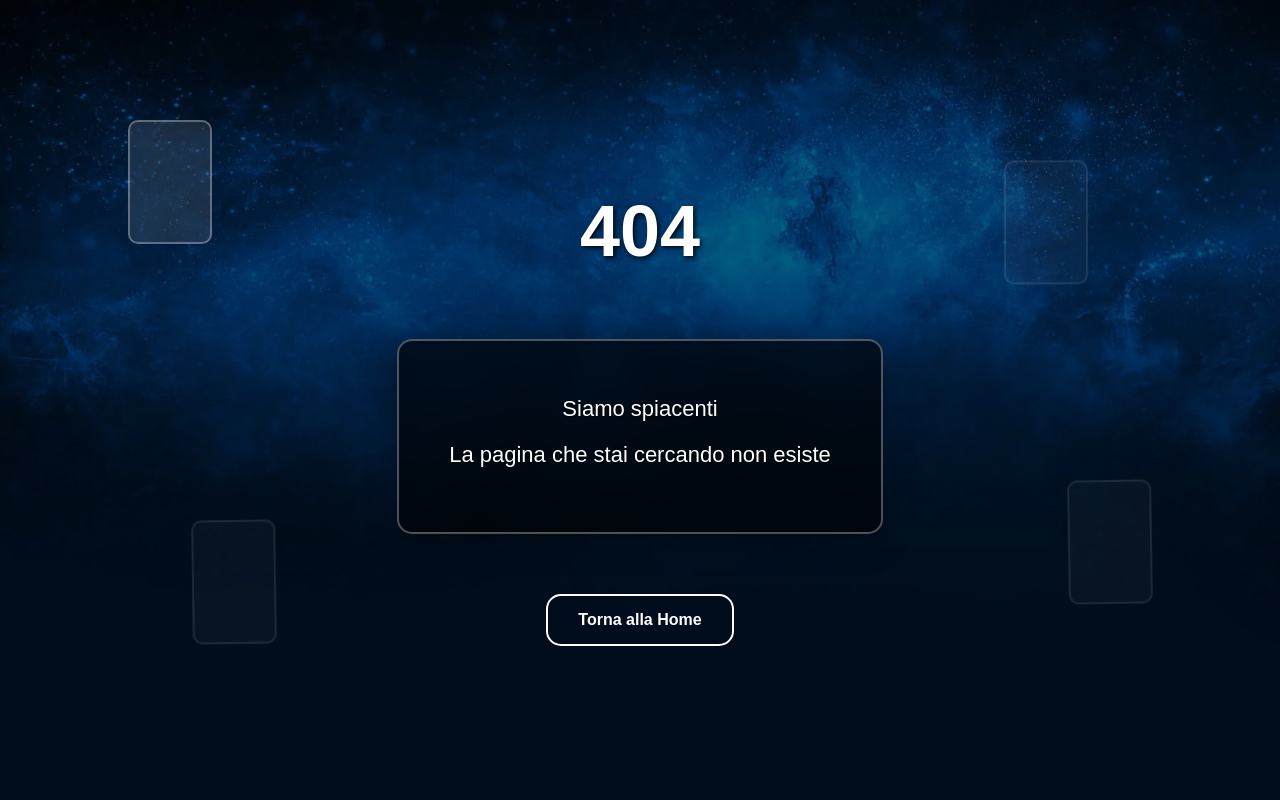
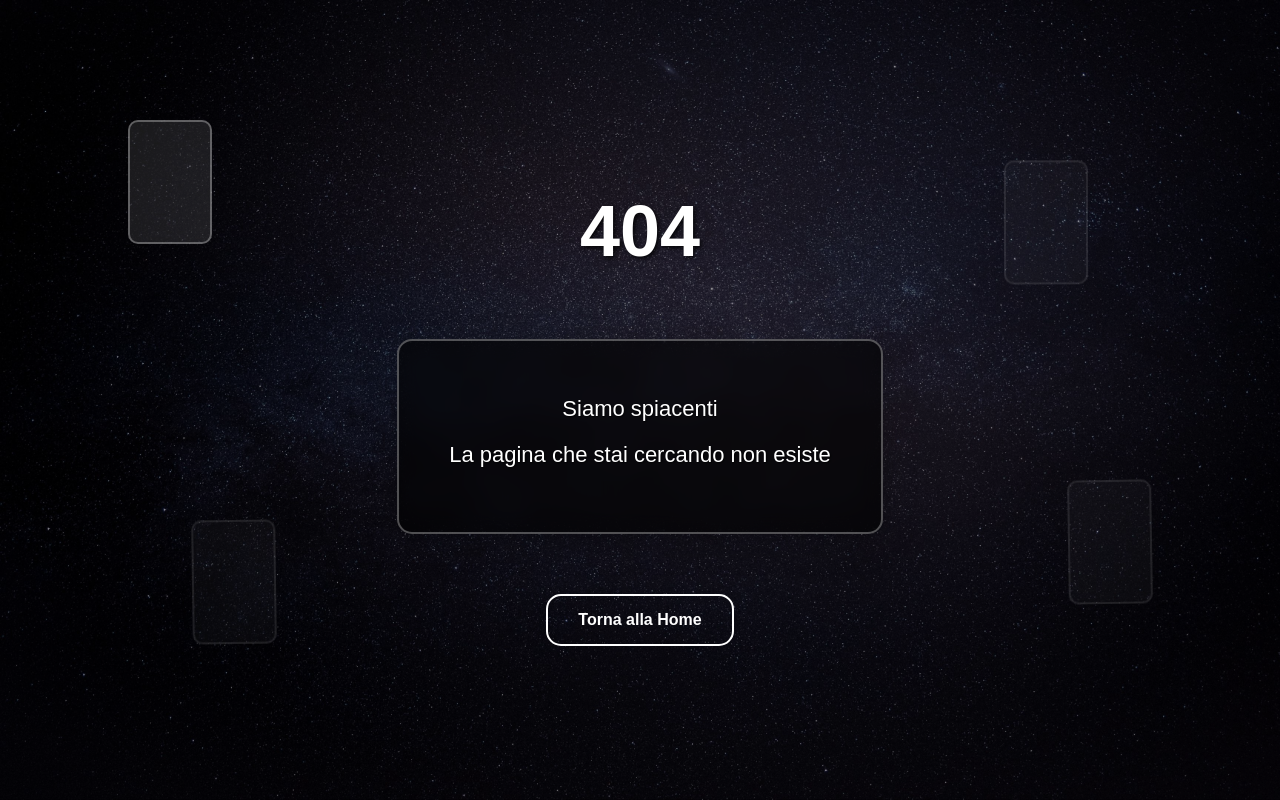
Before and after one commit to EmaTroll3r/Affiuccio, a Python web app: template server/templates/TheMind/404.html in a window 1280 px wide. Run offline with Jinja, Linux system fonts and the light colour scheme; the template is opened without the code that fills it, so the values that code supplies are empty; some libraries are stand-ins or nearby versions.

Commit message:
404 fixed

```diff
--- a/server/templates/TheMind/404.html
+++ b/server/templates/TheMind/404.html
@@ -11,7 +11,7 @@
 
     <style>
         body {
-            background-image: url("{{ url_for('static', filename='TheMind/images/background.webp') }}");
+            background-image: url("{{ url_for('static', filename='TheMind/images/background.jpg') }}");
         }
     </style>
     <body>
```
